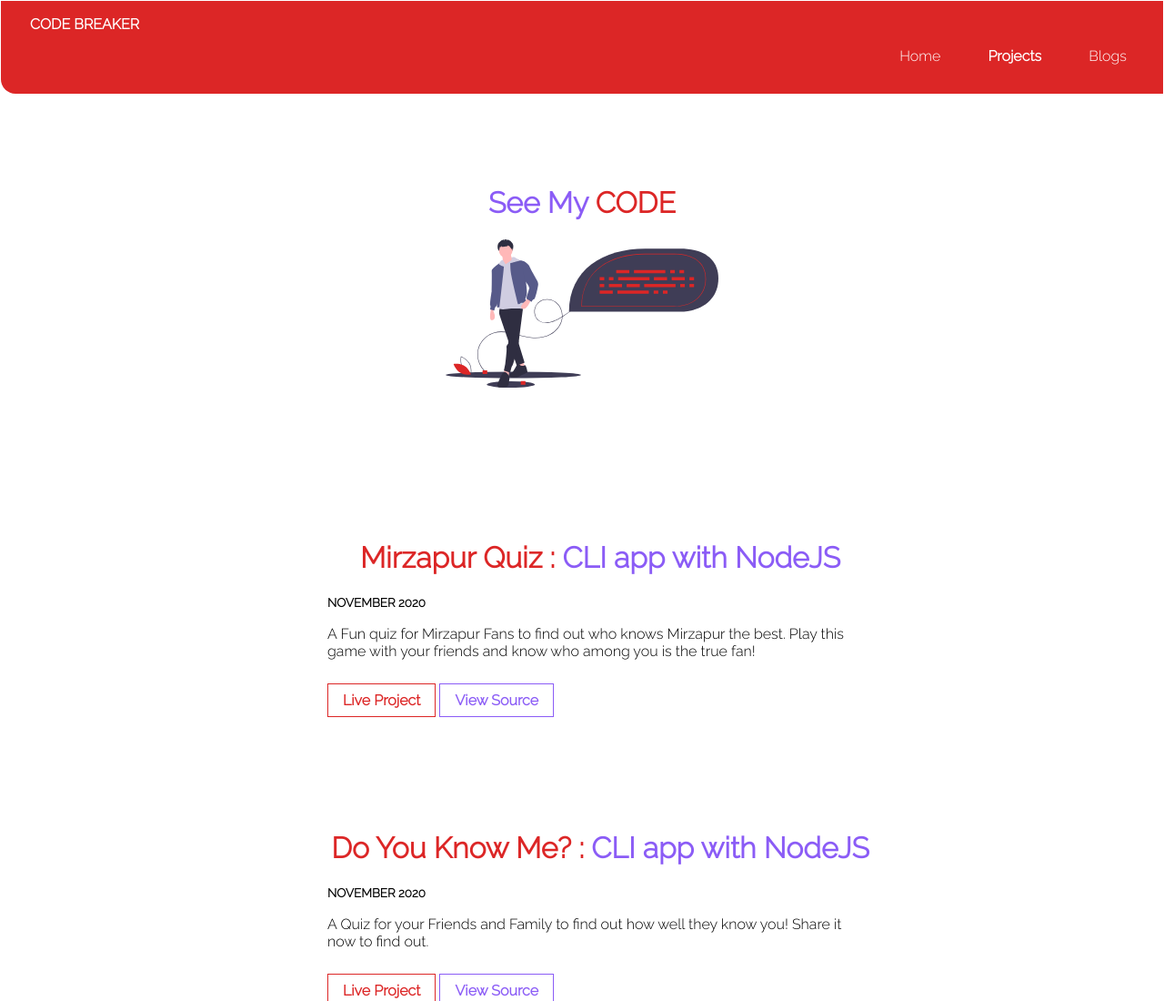
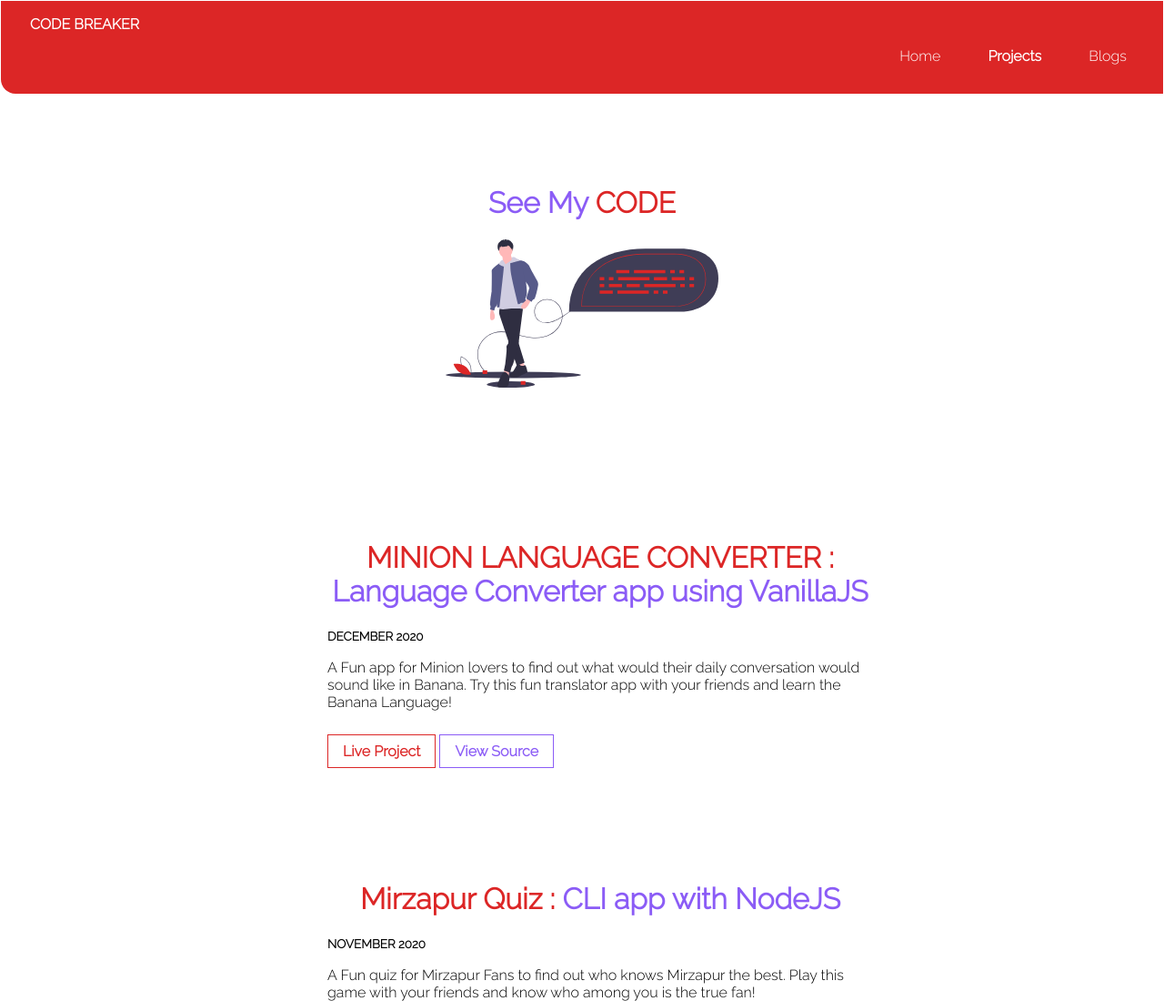
Before and after one commit to syedamaann/neogcamp-portfolio-build, a plain HTML site: page projects.html in a window 1280 px wide. Shown: the top 1100 px of the page at 91% size. Drawn offline with Linux system fonts and the light colour scheme.

Commit message:
added new project
Banana Speak

```diff
--- a/projects.html
+++ b/projects.html
@@ -30,6 +30,19 @@
     </header>
 
     <ul class="list-non-bullet">
+
+        <li>
+            <div class="container container-center-two hero">
+                <h1 class="hero-heading"> <span class="heading-inverted"> MINION LANGUAGE CONVERTER :</span> Language Converter app using VanillaJS </h1>
+            <small class="para"><strong>DECEMBER 2020</strong></small>
+            <p> A Fun app for Minion lovers to find out what would their daily conversation would sound like in Banana. Try this fun translator app with your friends and learn the Banana Language!</p>
+<br>
+            <a class="link link-secondary" href="https://banana-speak-by-syedamaan.netlify.app/">Live Project</a>
+            <a class="link link-secondary-two" href="https://github.com/syedamaann/banana-speak">View Source</a>
+
+            </div>
+
+        </li>
 
         <li>
             <div class="container container-center-two hero">
```
